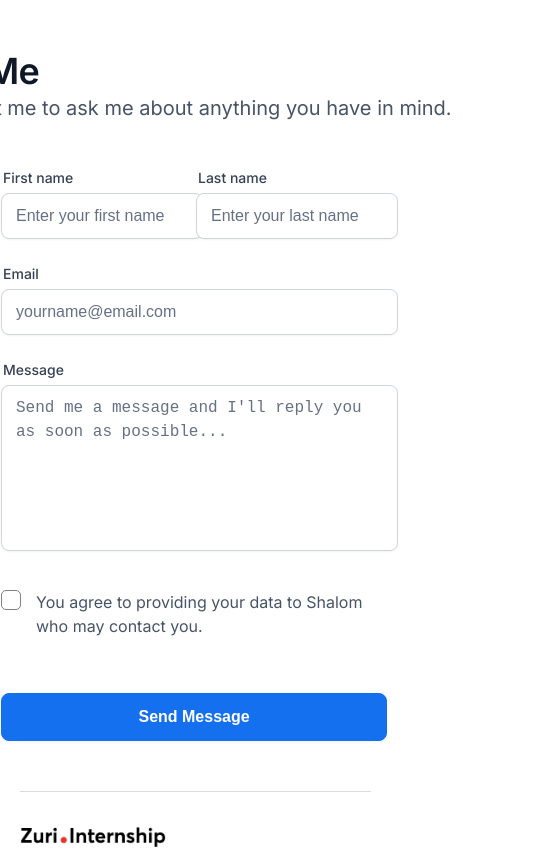
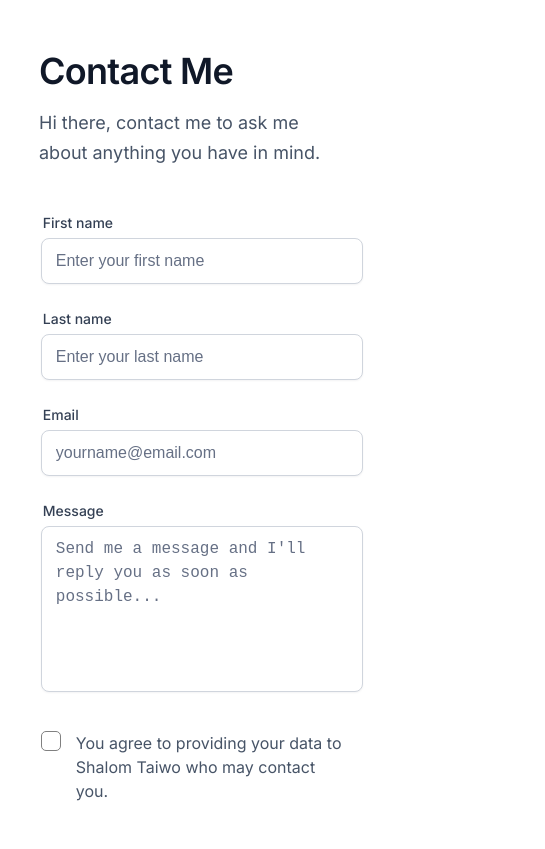
Before and after one commit to shalomtaiwo/linktree-profile-react, a React (Create React App) app: page /contact in a window 390 px wide. Shown: the top 849 px of the page, 545 px wide, since content can reach past the window. Built offline with nearby package versions, Linux system fonts and the light colour scheme.

Commit message:
* Responsive contact page * Success page for submission

```diff
--- a/src/App.js
+++ b/src/App.js
@@ -1,13 +1,17 @@
-import React from "react";
+import React, {useState} from "react";
 import { Routes, Route } from "react-router-dom";
 import Error from "./Components/Error/404";
 import Main from "./Layout/Home/Main";
 import Footer from "./Layout/Footer/Footer";
 import Contact from "./Layout/Contact/Contact";
+import { Success } from "./Components/Success/Success";
 
 const App = () => {
+	const [sendMessage, setSendMessage] = useState(false);
+
 	return (
 		<div>
+
 			<Routes>
 				<Route
 					path="/"
@@ -15,11 +19,11 @@ const App = () => {
 				/>
 				<Route
 					path="*"
-					element={<Error />}
+					element={ <Error /> }
 				/>
 				<Route
 					path="/contact"
-					element={<Contact /> }
+					element={!sendMessage ? <Contact setSendMessage={setSendMessage} /> : <Success />}
 				/>
 			</Routes>
 			<Footer />
--- a/src/Components/Form/Form.css
+++ b/src/Components/Form/Form.css
@@ -8,6 +8,7 @@
 }
 form {
 	width: 700px;
+	transition: 0.5s;
 }
 .row-two-input {
 	display: flex;
--- a/src/Components/Form/Form.js
+++ b/src/Components/Form/Form.js
@@ -5,7 +5,7 @@ import Textarea from "./Textarea/Textarea";
 import "./Form.css";
 import Checkbox from "./Checkbox/Checkbox";
 
-const Form = ({ isFocused, setIsFocused }) => {
+const Form = ({ isFocused, setIsFocused, setSendMessage }) => {
 	const [firstName, setFirstName] = useState("");
 	const [lastName, setLastName] = useState("");
 	const [email, setEmail] = useState("");
@@ -14,6 +14,7 @@ const Form = ({ isFocused, setIsFocused }) => {
 	const [toggleCss, setToggleCss] = useState(false);
 	const [isEmail, setIsEmail] = useState(true);
 	const [isSubscribed, setIsSubscribed] = useState(false);
+
 
 	const onSubmit = (e) => {
 		e.preventDefault();
@@ -24,9 +25,7 @@ const Form = ({ isFocused, setIsFocused }) => {
 			(message !== "") &
 			(isSubscribed !== false)
 		) {
-			console.log(
-				`${firstName} ${lastName}, my email is ${email} and my message is ${message}`
-			);
+			setSendMessage(true);
 		} else {
 			setValidCheck("notfocused");
 			setToggleCss(true);
@@ -162,7 +161,7 @@ const Form = ({ isFocused, setIsFocused }) => {
 						className="isChecked"
 						onClick={addFocus}
 					>
-						You agree to providing your data to Shalom who may contact you.
+						You agree to providing your data to Shalom Taiwo who may contact you.
 					</p>
 					<p
 						className={
--- /dev/null
+++ b/src/Components/Success/Success.css
@@ -0,0 +1,20 @@
+.successModal{
+	position: absolute;
+	width: 100vw;
+	height: 100vh;
+	background-color: white;
+	overflow: hidden;
+    display: flex;
+    justify-content: center;
+    align-items: center;
+    flex-direction: column;
+}
+.successModal p{
+    padding: 20px 0;
+}
+.successModal a{
+    text-decoration: none;
+}
+.successModal Button{
+    width: 280px;
+}
--- /dev/null
+++ b/src/Components/Success/Success.js
@@ -0,0 +1,14 @@
+import React from "react";
+import "./Success.css";
+import success from "../../Assets/success.png";
+import Button from "../Form/Button/Button";
+
+export const Success = () => {
+	return <div className="successModal">
+        <p>Message sent successfully!</p>
+        <img src={success} alt="succesful" width={80} />
+        <a href="/">
+        <Button type={"button"} text="Go to Homepage"/>
+        </a>
+    </div>;
+};
--- a/src/Layout/Contact/Contact.css
+++ b/src/Layout/Contact/Contact.css
@@ -16,6 +16,7 @@
 .c-header {
 	width: 700px;
     padding: 20px 0 40px 0;
+    transition: 0.5s;
 }
 .c-title {
 	font-style: normal;
@@ -33,3 +34,44 @@
 	line-height: 30px;
 	color: #475467;
 }
+
+/* Responsiveness */
+
+@media only screen and (max-width: 900px) {
+	form {
+		width: 600px;
+		transition: 0.5s;
+	}
+    .c-header {
+        width: 600px;
+        transition: 0.5s;
+    }
+  }
+
+  @media only screen and (max-width: 700px) {
+	form {
+		width: 80%;
+		transition: 0.5s;
+	}
+    .c-header {
+        width: 80%;
+        transition: 0.5s;
+    }
+    .c-subtitle{
+        font-size: 18px;
+        margin-top: 15px;
+    }
+    .row-two-input {
+        display: flex;
+        justify-content: space-evenly;
+        align-items: center;
+        flex-direction: column;
+    }
+    .row-two-input input {
+        width: 94%;
+    }
+    .button{
+        width: 100%;
+    }
+
+  }
--- a/src/Layout/Contact/Contact.js
+++ b/src/Layout/Contact/Contact.js
@@ -2,7 +2,7 @@ import React, { useState } from "react";
 import Form from "../../Components/Form/Form";
 import "./Contact.css";
 
-const Contact = () => {
+const Contact = ({setSendMessage}) => {
 	const [isFocused, setIsFocused] = useState(true);
 
 	const removeFocus = () => {
@@ -24,6 +24,7 @@ const Contact = () => {
 			</div>
 			<div className="contact-form">
 				<Form
+        setSendMessage={setSendMessage}
 					isFocused={isFocused}
 					setIsFocused={setIsFocused}
 				/>
--- a/src/Layout/Footer/Footer.css
+++ b/src/Layout/Footer/Footer.css
@@ -24,4 +24,7 @@ footer {
 		height: fit-content;
 		padding: 30px 0;
 	}
+	.c-footer{
+		padding: 5px 0;
+	}
 }
--- a/src/Layout/Footer/Footer.js
+++ b/src/Layout/Footer/Footer.js
@@ -6,14 +6,14 @@ import "./Footer.css";
 const Footer = () => {
 	return (
 		<footer>
-			<div className="zuri-logo">
+			<div className="zuri-logo c-footer">
 				<img
 					src={zuri}
 					alt="zuri logo"
 				/>
 			</div>
-			<p>HNG Internship 9 Frontend Task</p>
-			<div className="ifg">
+			<p className="c-footer">HNG Internship 9 Frontend Task</p>
+			<div className="ifg c-footer">
 				<img
 					src={ifg}
 					alt="Ingrassive for food"
```
Also changed, not shown: src/Assets/success.png (added), 13 other files (tests, documents, lock files or other folders).
